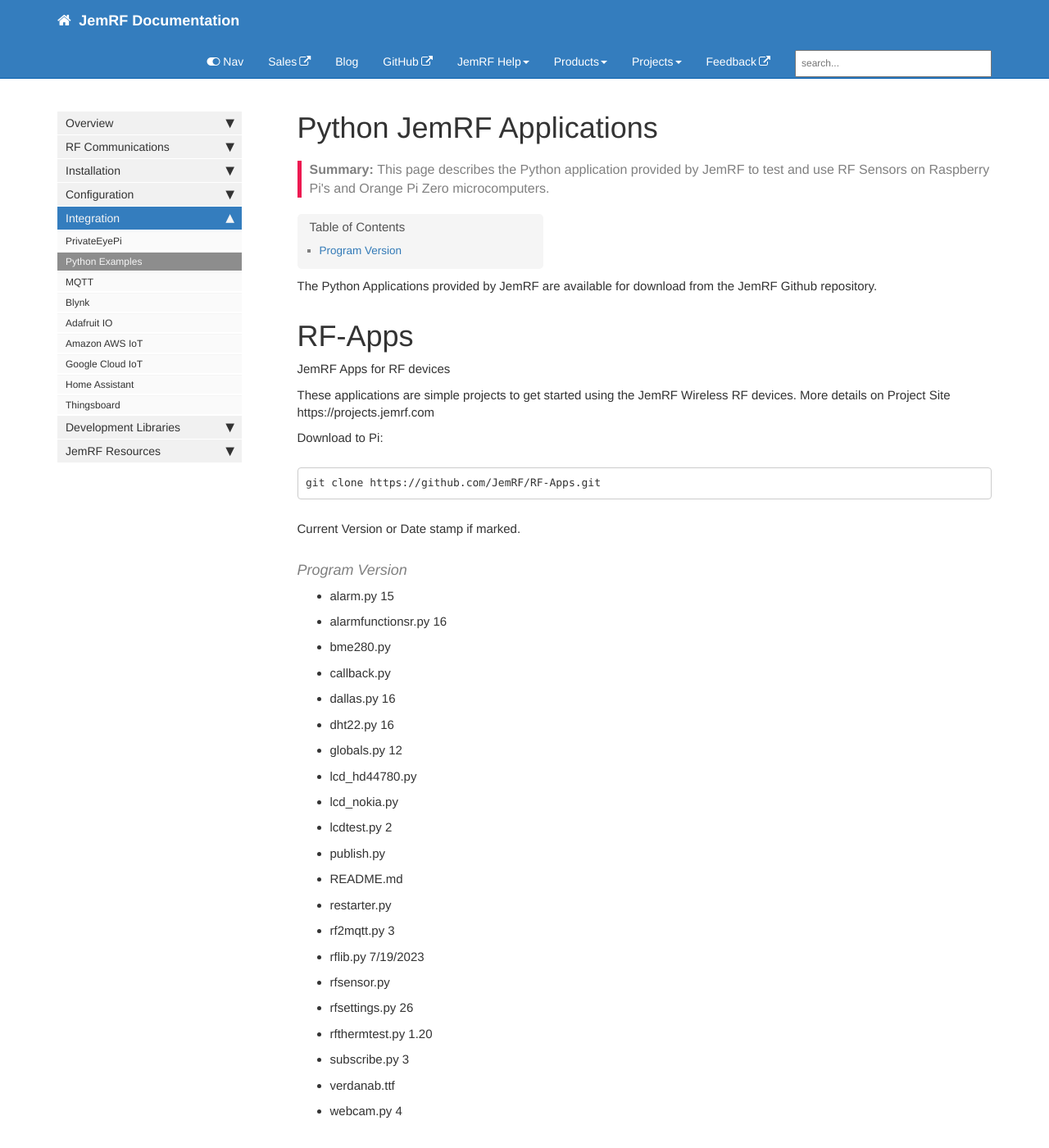
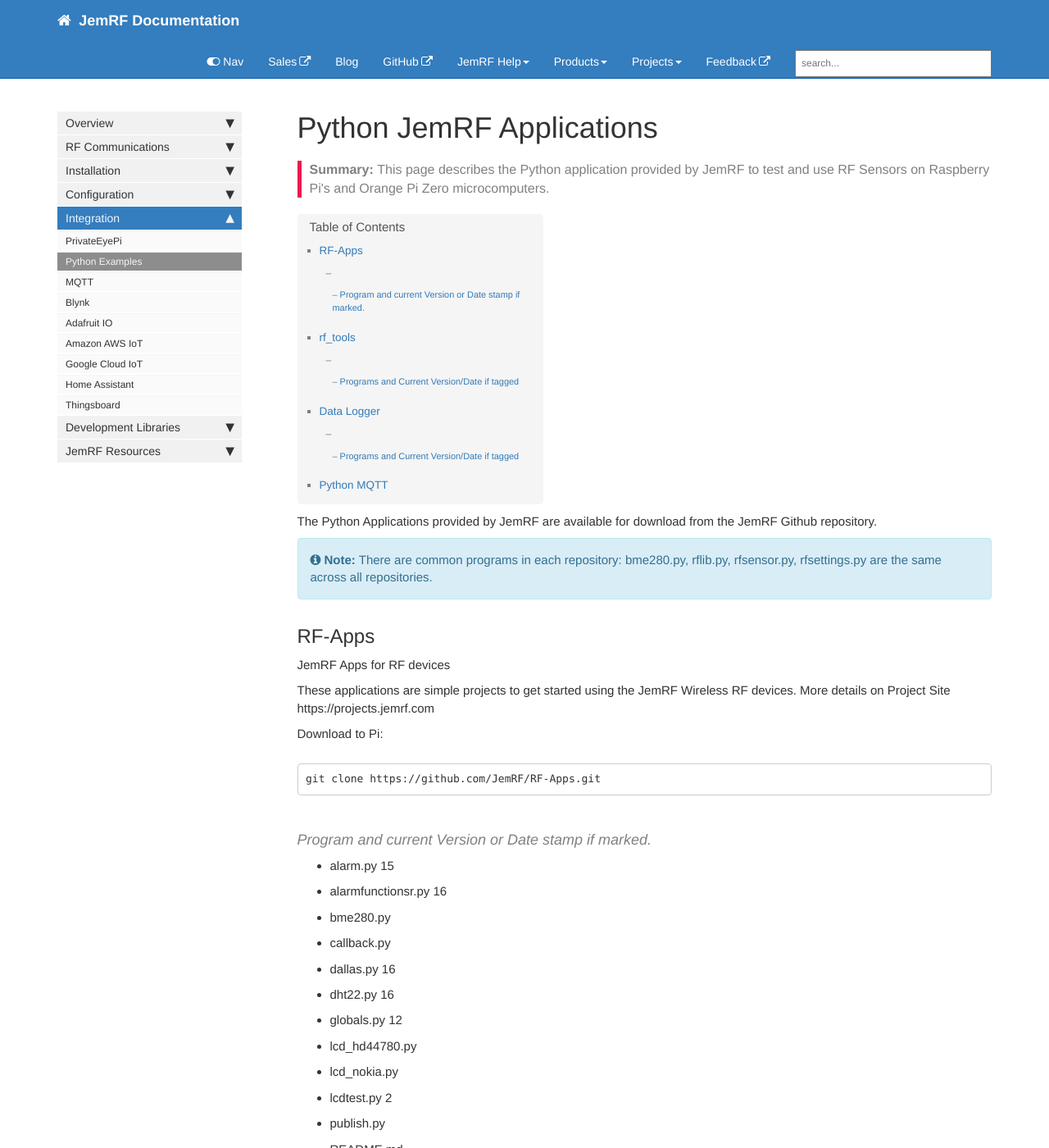
Before and after one commit to JemRF/RF-Documentation, a Jekyll site: the page built from pages/mydoc/pythonapps.md, in a window 1280 px wide and 1400 px high. Shown: the whole window at 82% size. Built offline with Jekyll 4.4.1, drawn with Linux system fonts in a browser that asks for light colours; comment, search, counter and statistics services are not loaded; some of the changed text lies outside the part shown.

Commit message:
Add notes on common files, and fix table of contents

```diff
--- a/pages/mydoc/pythonapps.md
+++ b/pages/mydoc/pythonapps.md
@@ -11,8 +11,9 @@ folder: mydoc
 
 The Python Applications provided by JemRF are available for download from the JemRF Github repository.
 
+{% include note.html content="There are common programs in each repository: bme280.py, rflib.py, rfsensor.py, rfsettings.py are the same across all repositories."%}
 
-# RF-Apps
+## RF-Apps
 JemRF Apps for RF devices
 
 These applications are simple projects to get started using the JemRF Wireless RF devices.
@@ -22,8 +23,8 @@ Download to Pi:
 
     git clone https://github.com/JemRF/RF-Apps.git
 
-Current Version or Date stamp if marked.
-#### Program             Version
+
+#### Program and current Version or Date stamp if marked.
 * alarm.py            15
 * alarmfunctionsr.py  16
 * bme280.py
@@ -46,7 +47,7 @@ Current Version or Date stamp if marked.
 * verdanab.ttf
 * webcam.py           4
 
-# rf_tools
+## rf_tools
 JemRF Applications to test and operate the Wireless RF devices.
 
 More details on RF Documents  https://documents.jemrf.com/
@@ -55,7 +56,7 @@ Download to Pi:
 
     git clone https://github.com/JemRF/rf_tools.git
 
-Programs and Current Version/Date if tagged
+#### Programs and Current Version/Date if tagged
 
 Programs Version
 bme280.py
@@ -70,14 +71,14 @@ rfsettings.py
 serial_mon.py
 
 
-# Data Logger
+## Data Logger
 Data-logging instructions can be found at http://projects.privateeyepi.com/home/create-a-database-logger.php
 
 Download to Pi:
 
     git clone https://github.com/JemRF/Data-logging.git
 
-Programs and Current Version/Date if tagged
+#### Programs and Current Version/Date if tagged
 bme280.py
 dblogger.php
 index.php
@@ -93,7 +94,7 @@ The python3 folder contains the Python 3 version of two application: rf2serial.p
 
 {% include note.html content="The programs: bme280.py, rflib.py, rfsensor.py, rfsettings.py are the same in all repositories."%}
 
-# Python MQTT
+## Python MQTT
 This application is now included in the RF-apps collection.
 
 MQTT interface for JemRF sensors : https://www.jemrf.com/collections/all
```
